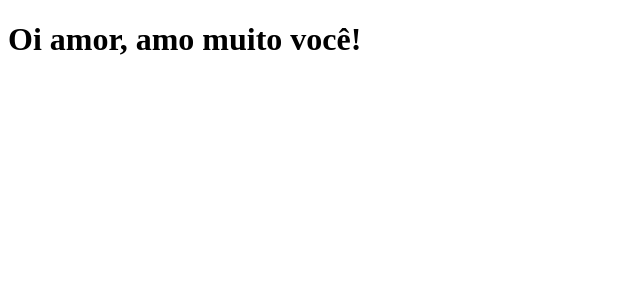
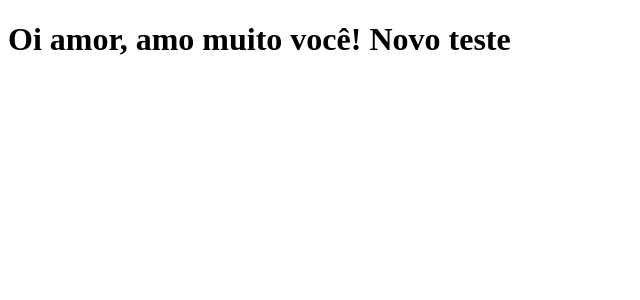
Before and after one commit to jndrsn/clone-tabnews, a Next.js app: page / in a window 1280 px wide. Shown: the top 300 px of the page, without its empty margins (0-640 px from the left). Built offline with nearby package versions, Linux system fonts and the light colour scheme.

Commit message:
atualizando a menssagem

```diff
--- a/pages/index.js
+++ b/pages/index.js
@@ -1,5 +1,5 @@
 function Home() {
-  return <h1>Oi amor, amo muito você!</h1>;
+  return <h1>Oi amor, amo muito você! Novo teste</h1>;
 }
 
 function teste() {
```
